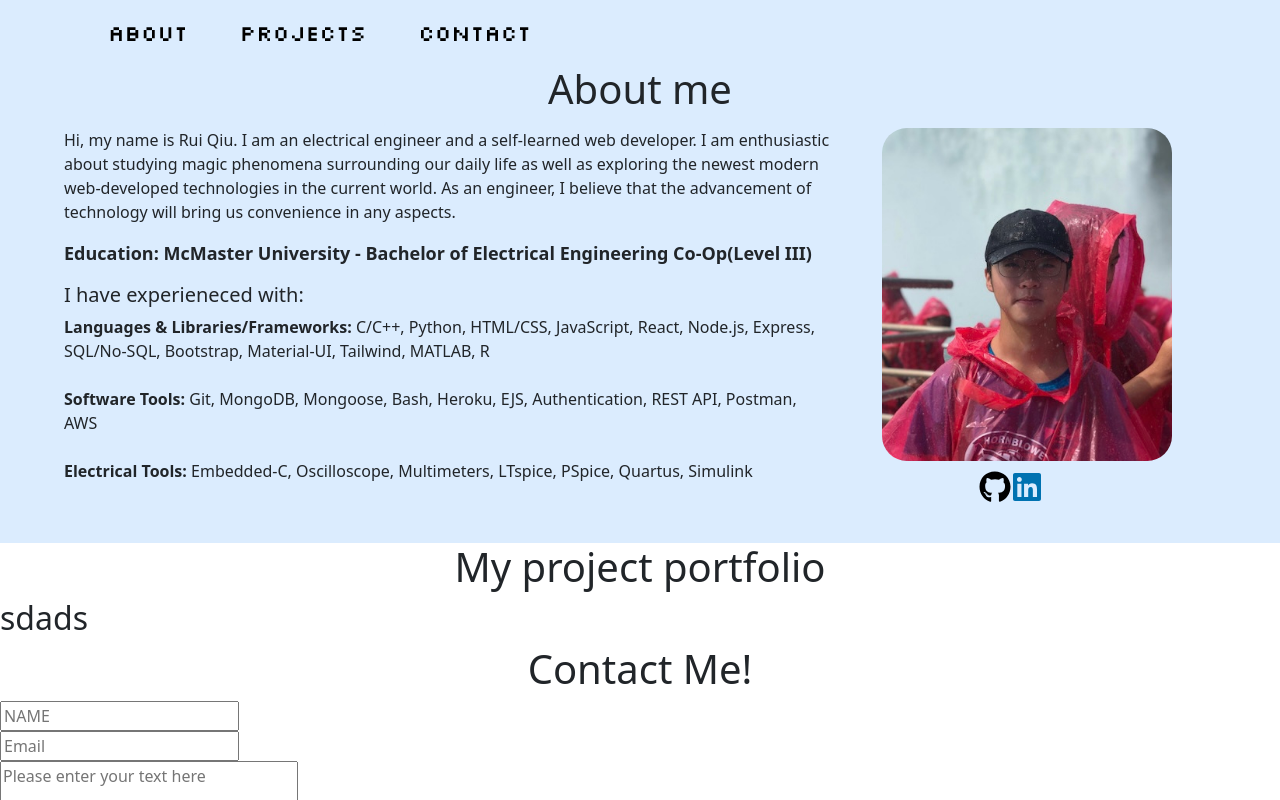
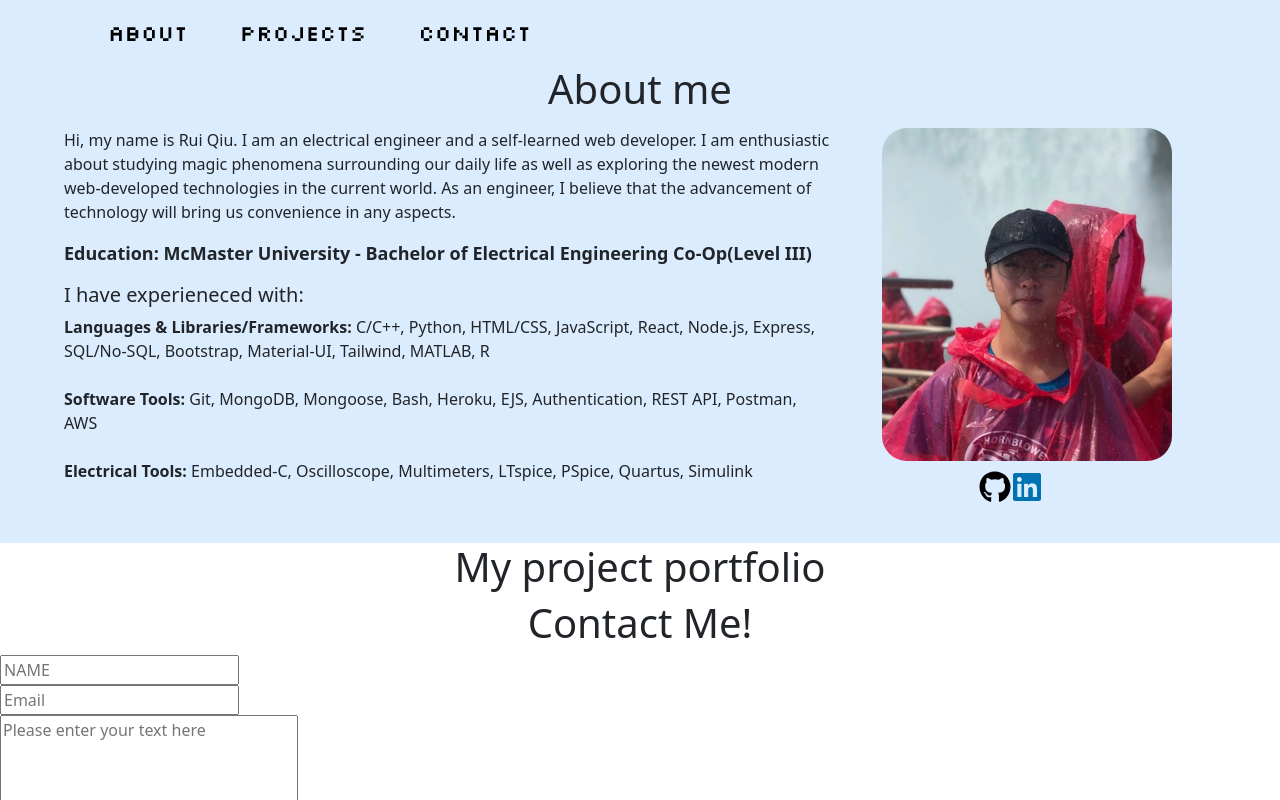
Before and after one commit to rruiqiu/CV-frontend, a React (Create React App) app in the folder client/: page /about in a window 1280 px wide. Shown: the top 800 px of the page. Built offline with nearby package versions, Linux system fonts and the light colour scheme; some icons are missing.

Commit message:
test again

```diff
--- a/client/src/pages/projects.jsx
+++ b/client/src/pages/projects.jsx
@@ -2,7 +2,7 @@ function Project () {
   return (
     <section id="contacts">
       <h1 style={{ textAlign: "center" }}>My project portfolio</h1>
-      <h2>sdads</h2>
+      <h2></h2>
     </section>
   )
 }
```
